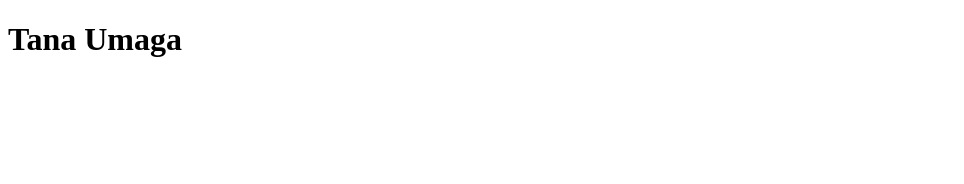
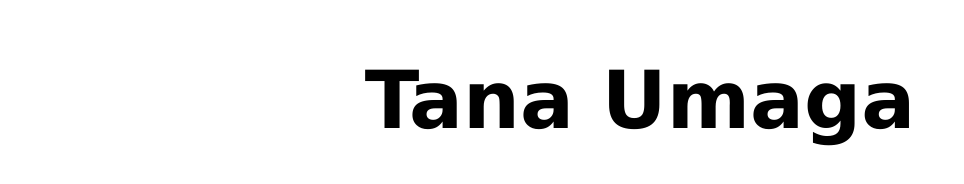
Before and after one commit to Churtified/tana-umaga-tribute, a plain HTML site: page index.html in a window 1280 px wide. Shown: the whole page, without its empty margins (0-964 px from the left). Drawn offline with Linux system fonts and the light colour scheme.

Commit message:
style and center title

```diff
--- a/index.html
+++ b/index.html
@@ -7,6 +7,6 @@
     <title>Tana Umaga</title>
 </head>
 <body>
-    <h1>Tana Umaga</h1>
+    <h1 class="title">Tana Umaga</h1>
 </body>
 </html>
--- a/styles.css
+++ b/styles.css
@@ -0,0 +1,5 @@
+.title {
+    text-align: center;
+    font-family: 'Lucida Sans', 'Lucida Sans Regular', 'Lucida Grande', 'Lucida Sans Unicode', Geneva, Verdana, sans-serif;
+    font-size: 5rem;
+}
```
